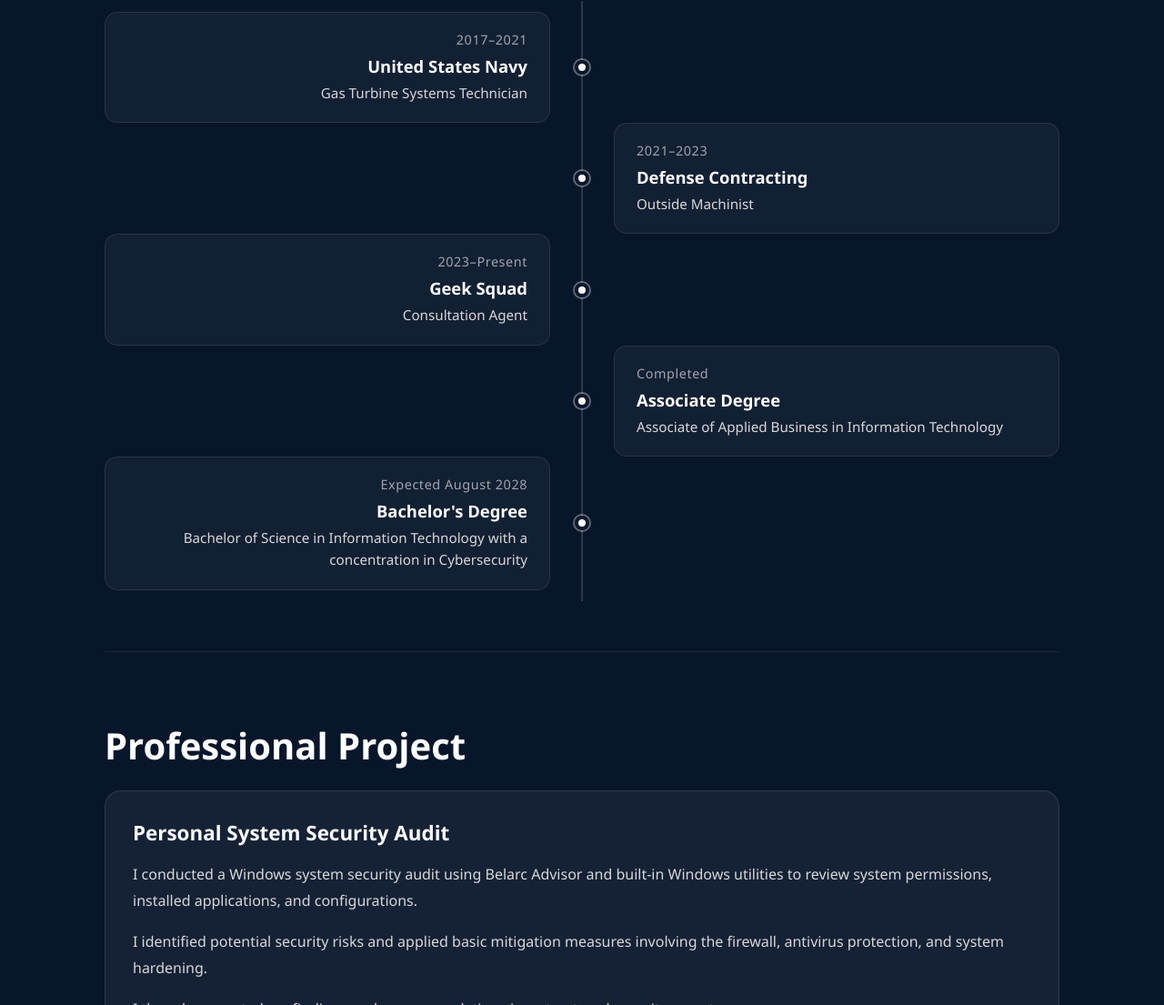
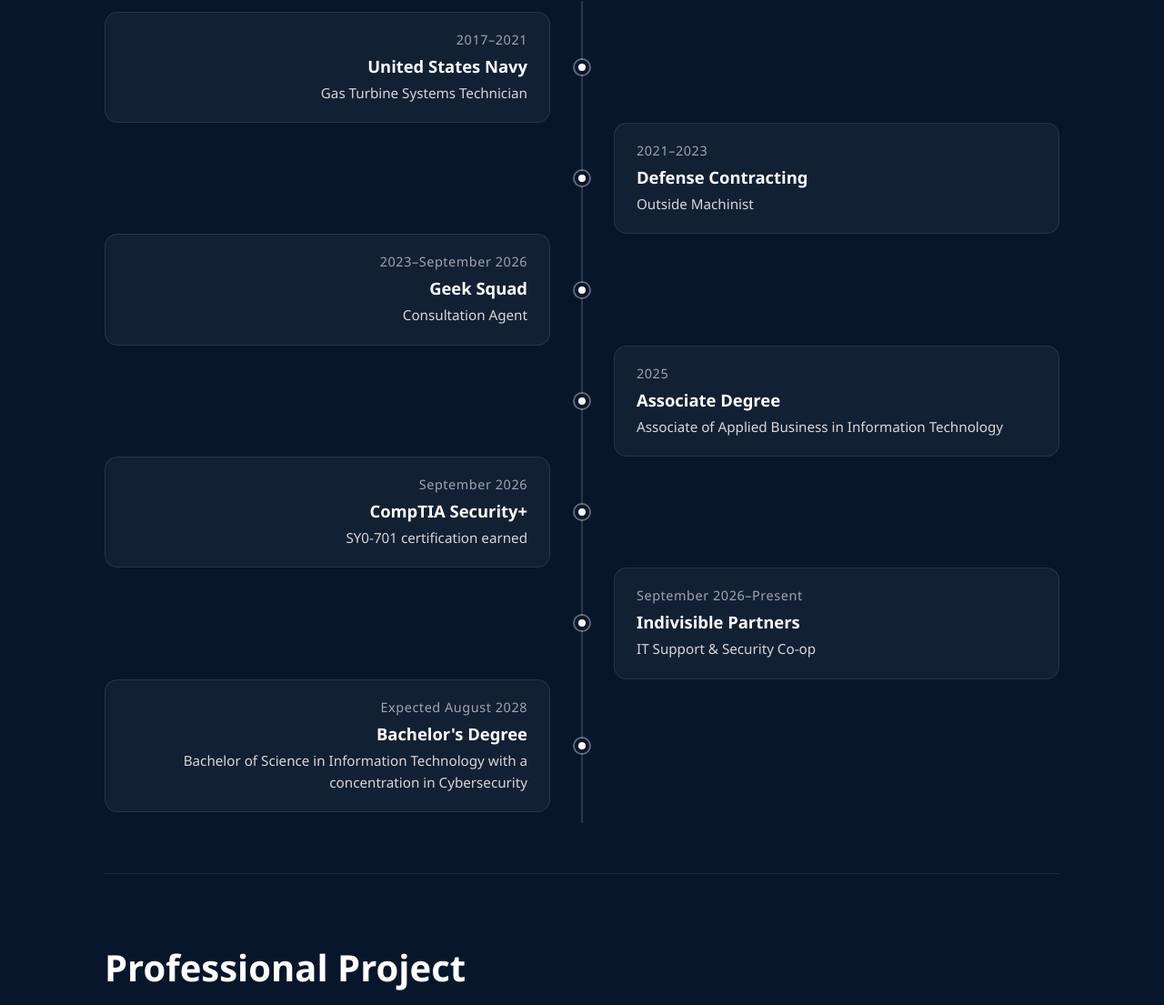
Before and after one commit to JesseBlankenship/jesse_website, a plain HTML site: page PROFESSIONAL.HTML in a window 1280 px wide. Shown: the part 2770-3875 px from the top of the page at 91% size. Drawn offline with Linux system fonts and the light colour scheme.

Commit message:
Align career timeline with current resume milestones

```diff
--- a/PROFESSIONAL.HTML
+++ b/PROFESSIONAL.HTML
@@ -470,7 +470,7 @@ body{
                         <div class="company">Best Buy – Geek Squad</div>
                     </div>
 
-                    <div class="date">2023–Present</div>
+                    <div class="date">August 2023–September 2026</div>
 
                 </div>
 
@@ -551,7 +551,7 @@ body{
             <div class="career-step">
 
                 <div class="career-content">
-                    <span class="career-year">2023–Present</span>
+                    <span class="career-year">2023–September 2026</span>
                     <h3>Geek Squad</h3>
                     <p>Consultation Agent</p>
                 </div>
@@ -565,9 +565,33 @@ body{
                 <div class="career-dot"></div>
 
                 <div class="career-content">
-                    <span class="career-year">Completed</span>
+                    <span class="career-year">2025</span>
                     <h3>Associate Degree</h3>
                     <p>Associate of Applied Business in Information Technology</p>
+                </div>
+
+            </div>
+
+            <div class="career-step">
+
+                <div class="career-content">
+                    <span class="career-year">September 2026</span>
+                    <h3>CompTIA Security+</h3>
+                    <p>SY0-701 certification earned</p>
+                </div>
+
+                <div class="career-dot"></div>
+
+            </div>
+
+            <div class="career-step">
+
+                <div class="career-dot"></div>
+
+                <div class="career-content">
+                    <span class="career-year">September 2026–Present</span>
+                    <h3>Indivisible Partners</h3>
+                    <p>IT Support &amp; Security Co-op</p>
                 </div>
 
             </div>
```
